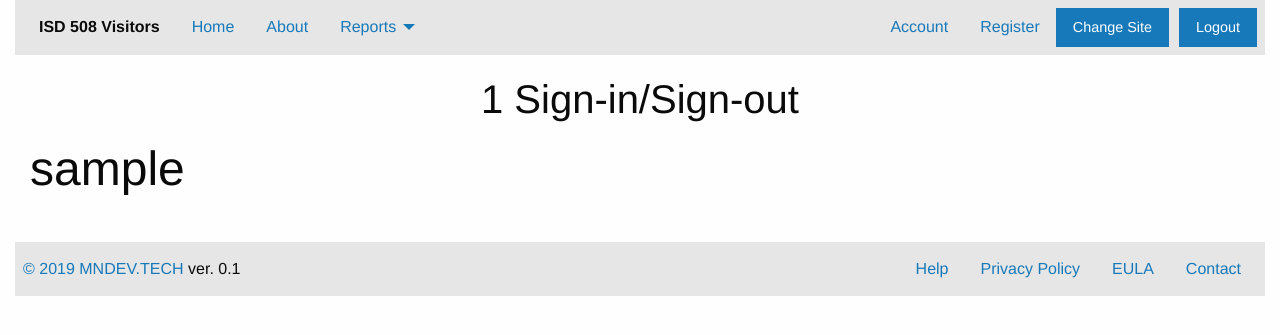
After one commit to covrebo/edu_visitor, a Flask app: page /account in a window 1280 px wide. The commit adds this page. Shown: the top 335 px of the page. Run offline with Flask 2, Linux system fonts and the light colour scheme; a user stored in the database is signed in; some libraries are stand-ins or nearby versions.

Commit message:
Implemented the user login system using flask-login Changed the behavior of the menus and footer to display different values based on login and role information

```diff
--- a/edu_visitor/routes.py
+++ b/edu_visitor/routes.py
@@ -1,7 +1,8 @@
-from flask import render_template, url_for, session, flash, redirect
+from flask import render_template, url_for, session, flash, redirect, request
 from edu_visitor import app, db, bcrypt
 from edu_visitor.forms import RegistrationForm, LoginForm, SiteSelectionForm, StudentSignInForm, StudentSignOutForm, VisitorSignInForm, VisitorSignOutForm
 from edu_visitor.models import Users, StudentLog, VisitorLog, Sites, Roles
+from flask_login import login_user, current_user, logout_user, login_required
 
 # Example data from sign-in or sign-out forms
 student_log = [
@@ -99,6 +100,7 @@
 
 # Route to a registration page
 @app.route('/register', methods=['GET', 'POST'])
+@login_required
 def register():
     # TODO make registration link in navigation bar only visible to admins and page only accessible to admins
     # Create the registration form to pass to the registration page
@@ -116,18 +118,41 @@
 # Route to a login page
 @app.route('/login', methods=['GET', 'POST'])
 def login():
-    # Create the registration form to pass to the registration page
     # TODO: Create the url_for the password reset link
+    # Redirect the user to the home page if they are logged in
+    if current_user.is_authenticated:
+        return redirect(url_for('home'))
+    # Create the login form to pass to the login template
     form = LoginForm()
+    # Validate the submitted form against the database and log in the user using Login Manager
     if form.validate_on_submit():
-        if form.email.data == 'co@co.com' and form.password.data == 'Pass':
-            flash('Login successful!', category='success')
-            return redirect(url_for('home'))
+        # Query the database to see if the submitted email exists
+        user = Users.query.filter_by(email=form.email.data).first()
+        # If the email exists and the hashed pw matched the one in the database
+        if user and bcrypt.check_password_hash(user.password, form.password.data):
+            login_user(user, remember=form.remember.data)
+            session['site'] = user.building
+            session['role'] = user.role
+            # Check if there is a next parameter in the URL b/c the user was redirected to the login page by trying to access a login only page and send them to the page they were trying to get to after they login instead of sending them to the homepage
+            next_page = request.args.get('next')
+            flash('You have successfully logged in!', category='success')
+            return redirect(next_page) if next_page else redirect(url_for('daily_summary'))
         else:
             flash(f'Login unsuccessful, please check your credentials', category='alert')
     return render_template('login.html', title='Login', form=form)
 
-# Route to a set the entrance
+# Route to a logout page
+@app.route('/logout')
+@login_required
+def logout():
+    # Log the user out
+    logout_user()
+    # Clear the session cookies
+    session.pop('site', None)
+    session.pop('role', None)
+    return redirect(url_for('home'))
+
+# Route to a set the session cookie to display the correct site for the user
 @app.route('/site-selection', methods=['GET', 'POST'])
 def site_selection():
     # Create a form to set the site value for the session
@@ -197,21 +222,25 @@
 
 # Route with information about how to use the application
 @app.route('/help')
+@login_required
 def help():
-    # TODO: Add to the right hand or footer of the website
-    # TODO: Make visible only when logged in
     # TODO: Add content to help explain how to use the site
     return render_template('help.html', title='help')
 
 # Route to display a summary of the day's student sign-ins and sign-outs
 @app.route('/daily-summary')
+@login_required
 def daily_summary():
-    # TODO: Make this visible only when you are logged in
     # TODO: When you click on a specific log entry, it brings you to a page where an admin can update or delete it
     # TODO: Create DB calls to create the dictionaries only for the current day
     # TODO: Only display records for the selected site
     return render_template('daily-summary.html', student_log=student_log, visitor_log=visitor_log, title='Daily Summary')
 
+# Route to display a summary of the day's student sign-ins and sign-outs
+@app.route('/account')
+@login_required
+def account():
+    return render_template('account.html', title='Account')
 
 # Enhancements
 # TODO: Add the capability to search for a day's summary
@@ -219,3 +248,4 @@
 # TODO: Add admin panel to manage users and sites
 # TODO: Add the option of choosing from a list of signed in visitors to a visitor that is signing out
 # TODO: Throw an error on the sign in page if the reason = "Other" but there isn't any text in the other fields
+# TODO: Change the "Change site" button on the top right navigation bar to a drop down menu when the user is logged in
--- a/edu_visitor/static/main.css
+++ b/edu_visitor/static/main.css
@@ -45,6 +45,10 @@
     margin-left: 5px;
 }
 
+.mr-5 {
+    margin-right: 5px;
+}
+
 .muted {
     color: #8a8a8a;
 }
--- /dev/null
+++ b/edu_visitor/templates/account.html
@@ -0,0 +1,4 @@
+{% extends "layout.html" %}
+{% block content %}
+    <h1>{{ current_user.username }}</h1>
+{% endblock content %}
--- a/edu_visitor/templates/layout.html
+++ b/edu_visitor/templates/layout.html
@@ -18,6 +18,7 @@
     <body>
       <div class="grid-container fluid">
         <header>
+            <!-- Nav bar right side -->
             <div class="top-bar">
               <div class="top-bar-left">
                 <ul class="dropdown menu" data-dropdown-menu>
@@ -33,13 +34,27 @@
                   </li>
                 </ul>
               </div>
+              <!-- Nav bar right side -->
               <div class="top-bar-right">
+                {% if current_user.is_authenticated and session['role'] == 'admin' %}
                     <ul class="menu">
-                    <li><a href="#">Account</a></li>
+                        <li><a href="{{ url_for('account') }}">Account</a></li>
                         <li><a href="{{ url_for('register') }}">Register</a></li>
+                        <li><a class="button mr-5" href="{{ url_for('site_selection') }}">Change Site</a></li>
+                        <li><a class="button ml-5" href="{{ url_for('logout') }}">Logout</a></li>
+                    </ul>
+                {% elif current_user.is_authenticated and session['role'] == 'staff' %}
+                    <ul class="menu">
+                        <li><a href="{{ url_for('account') }}">Account</a></li>
+                        <li><a class="button mr-5" href="{{ url_for('site_selection') }}">Change Site</a></li>
+                        <li><a class="button ml-5" href="{{ url_for('logout') }}">Logout</a></li>
+                    </ul>
+                {% else %}
+                    <ul class="menu">
                         <li><a href="{{ url_for('login') }}">Login</a></li>
                         <li><a class="button" href="{{ url_for('site_selection') }}">Change Site</a></li>
                     </ul>
+                {% endif %}
               </div>
             </div>
         </header>
@@ -73,13 +88,20 @@
                     <a href="https://mndev.tech">&copy; 2019 MNDEV.TECH</a> ver. 0.1
                 </div>
                 <div class="top-bar-right">
+                    {% if current_user.is_authenticated %}
                         <ul class="menu">
-                        <li><a href="{{ url_for('home') }}">Home</a></li>
-                        <li><a href="{{ url_for('about') }}">About</a></li>
+                            <li><a href="{{ url_for('help') }}">Help</a></li>
                             <li><a href="#">Privacy Policy</a></li>
                             <li><a href="#">EULA</a></li>
                             <li><a href="#">Contact</a></li>
                         </ul>
+                    {% else %}
+                        <ul class="menu">
+                            <li><a href="#">Privacy Policy</a></li>
+                            <li><a href="#">EULA</a></li>
+                            <li><a href="#">Contact</a></li>
+                        </ul>
+                    {% endif %}
                 </div>
             </div>
         </footer>
--- a/requirements.txt
+++ b/requirements.txt
@@ -3,6 +3,7 @@
 Click==7.0
 Flask==1.0.2
 Flask-Bcrypt==0.7.1
+Flask-Login==0.4.1
 Flask-SQLAlchemy==2.3.2
 Flask-WTF==0.14.2
 itsdangerous==1.1.0
```
Also changed, not shown: edu_visitor/__init__.py (+7 -0 lines), edu_visitor/models.py (+8 -2 lines). Lines whose indentation alone changed are shown as unchanged.
